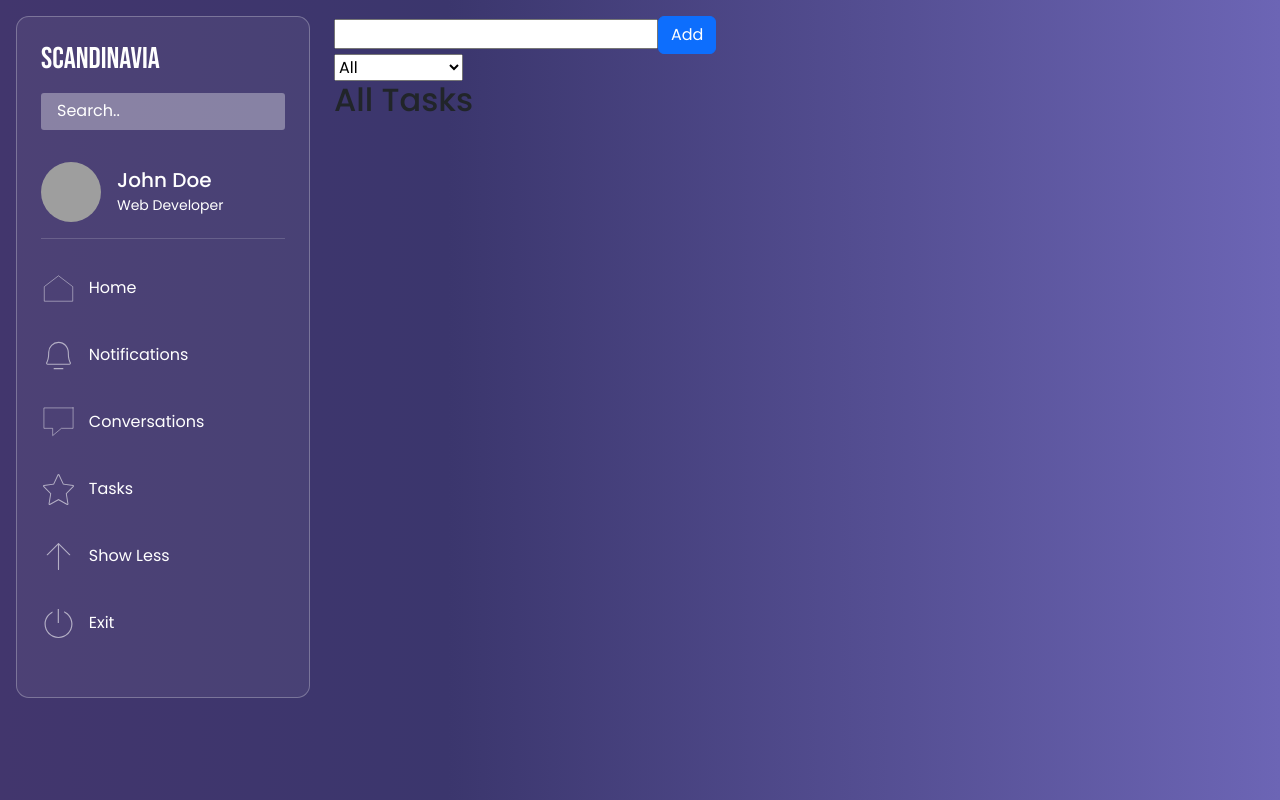
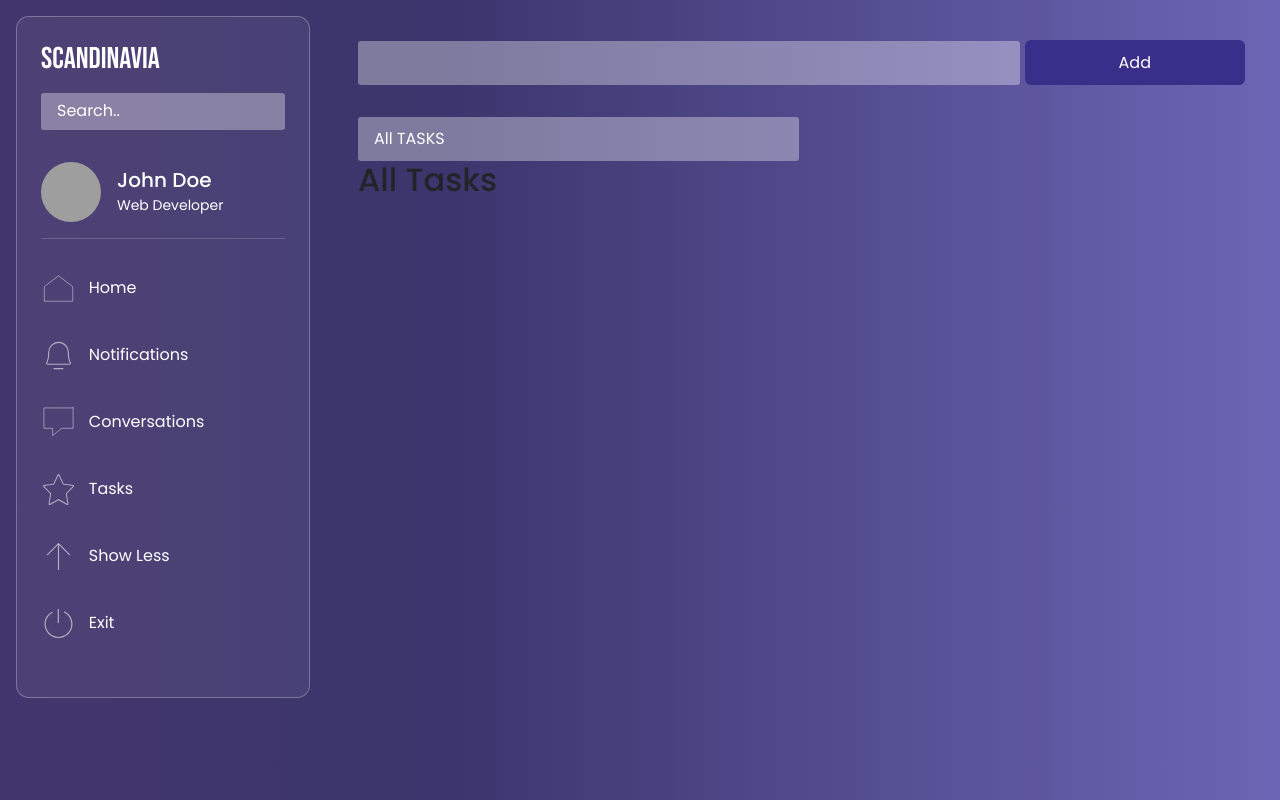
Before and after one commit to priyan1995/scandinav_test, a React (Create React App) app: page / in a window 1280 px wide. Built offline with nearby package versions, Linux system fonts and the light colour scheme; grey boxes are pictures that could not be loaded.

Commit message:
stylling

```diff
--- a/src/components/AddTask.jsx
+++ b/src/components/AddTask.jsx
@@ -24,7 +24,8 @@ export const AddTask = () => {
     return (
         <>
             <div className="pd-add-task">
-                <input className="pd-add-task-input" value={newTask} onChange={e => setNewTask(e.target.value)} />
+                {/* <input className="pd-add-task-input" value={newTask} onChange={e => setNewTask(e.target.value)} /> */}
+                <UiInput  className="pd-add-task__input" value={newTask} onChange={e => setNewTask(e.target.value)}  />
                 <Button onClick={addHandleTask}>Add</Button>
             </div>
         </>
--- a/src/components/TaskList.jsx
+++ b/src/components/TaskList.jsx
@@ -4,12 +4,13 @@ import { AllTasks } from "./AllTasks";
 import { FilterButton } from "./common/FilterButton";
 
 export const TaskList = () => {
-    return(
+    return (
         <>
-
-        <AddTask />
-        <FilterButton/>
-        <AllTasks/>
+            <div className="pd-add-task-wrapper">
+                <AddTask />
+                <FilterButton />
+                <AllTasks />
+            </div>
         </>
     )
 }
--- a/src/components/common/FilterButton.jsx
+++ b/src/components/common/FilterButton.jsx
@@ -12,14 +12,16 @@ export const FilterButton = (props) => {
 
     return (
         <>
-            <select
-                value={currentFilter}
-                onChange={(e) => handleFIlter(e.target.value)}
-            >
-                <option value="ALL">All</option>
-                <option value="COMPLETED">COMPLETED</option>
-                <option value="INCOMPLETED">INCOMPLETED</option>
-            </select>
+            <div className="pd-filter-botton">
+                <select
+                    value={currentFilter}
+                    onChange={(e) => handleFIlter(e.target.value)}
+                >
+                    <option value="ALL">All TASKS</option>
+                    <option value="COMPLETED">COMPLETED TASKS</option>
+                    <option value="INCOMPLETED">INCOMPLETED TASKS</option>
+                </select>
+            </div>
         </>
     )
 }
--- a/src/components/common/UiInput.jsx
+++ b/src/components/common/UiInput.jsx
@@ -5,7 +5,7 @@ export const UiInput = (props) => {
 return(
     <>
       <Form.Group className={props.className} >
-        <Form.Control type={props.type} placeholder={props.placeholder} />
+        <Form.Control type={props.type} placeholder={props.placeholder}  onChange={props.onChange} value={props.value}/>
       </Form.Group>
     </>
 )
--- a/src/styles/_main.scss
+++ b/src/styles/_main.scss
@@ -20,3 +20,7 @@
     text-decoration: line-through;
     color: #ff3f3f;
 }
+
+.pd-add-task-wrapper{
+    padding: 1.5rem;
+}
--- /dev/null
+++ b/src/styles/_tasks.scss
@@ -0,0 +1,56 @@
+.pd-add-task {
+    display: flex;
+    align-items: center;
+    justify-content: flex-start;
+    margin-bottom: 2rem;
+    &__input {
+        flex: 0 0 75%;
+        max-width: 75%;
+        margin-right: 5px;
+        input {
+            border: none !important;
+            background: #ffffff57;
+            border-radius: 3px;
+            padding: 0.4rem 1rem;
+            outline: none !important;
+            @include fnt-poppins(400, 16px);
+            color: $fontColorLight !important;
+            min-height: 44px;
+            &::placeholder {
+                color: $fontColorLight;
+            }
+            &:focus {
+                box-shadow: none;
+                outline: none;
+                border: none;
+                background: #ffffff57;
+            }
+        }
+    }
+    button {
+        flex: 0 0 25%;
+        max-width: 25%;
+        background: $buttonColor;
+        min-height: 45px;
+        border: none;
+        &:hover {
+            background: $buttonHover;
+        }
+    }
+}
+
+.pd-filter-botton {
+    select {
+        border: none !important;
+        background: #ffffff57;
+        border-radius: 3px;
+        padding: 0.4rem 1rem;
+        outline: none !important;
+        @include fnt-poppins(400, 16px);
+        color: $fontColorLight !important;
+        min-height: 44px;
+        min-width: 50%;
+        padding-right: 1rem;
+        appearance: none;
+    }
+}
--- a/src/styles/_variables.scss
+++ b/src/styles/_variables.scss
@@ -1,2 +1,4 @@
 $fontColorDark: #121212;
 $fontColorLight: #ffffff;
+$buttonColor:#372f89;
+$buttonHover:#181068;
--- a/src/styles/styles.scss
+++ b/src/styles/styles.scss
@@ -3,3 +3,4 @@
 @import "main";
 @import "sidebar";
 @import "svg";
+@import "tasks";
```
